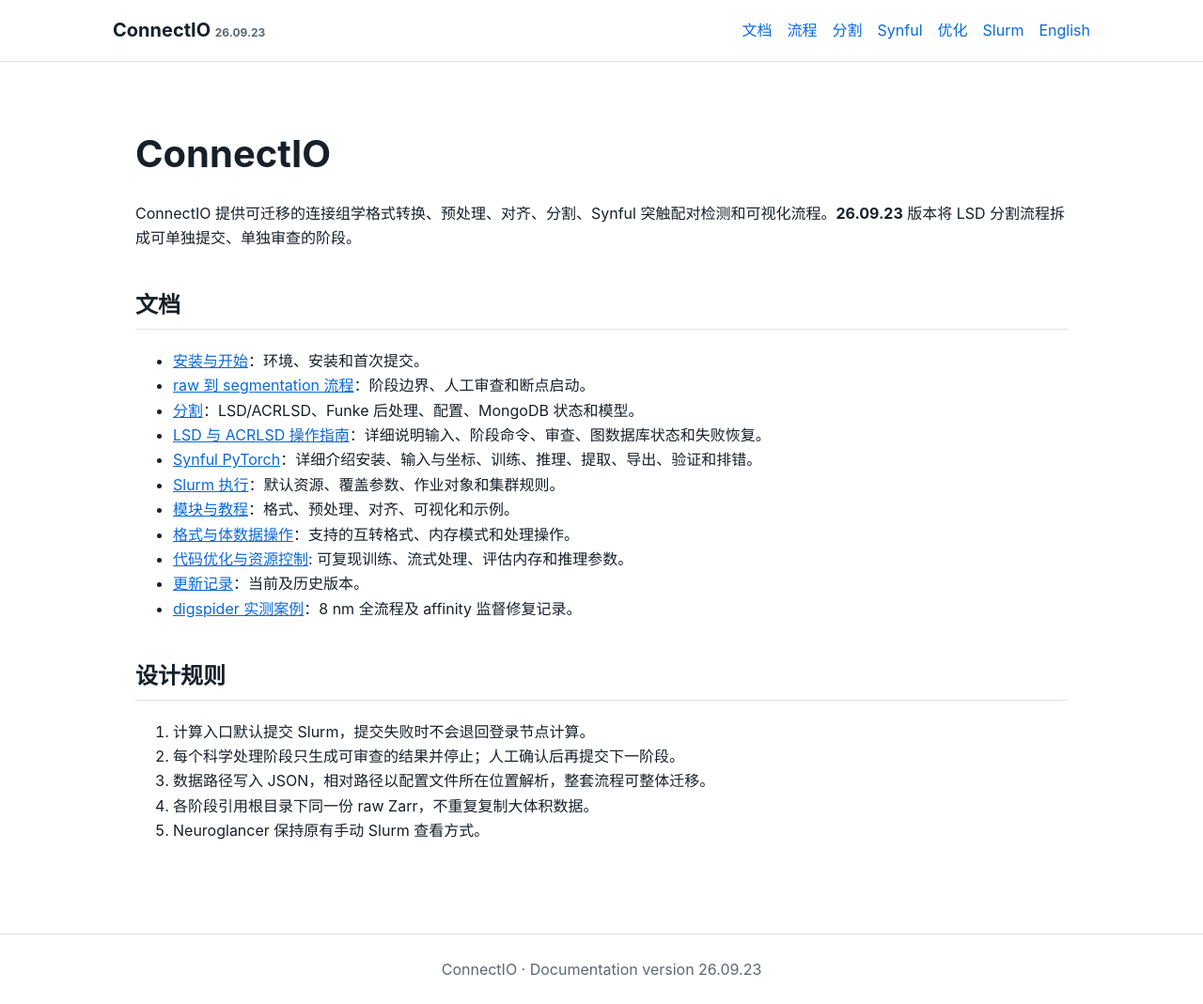
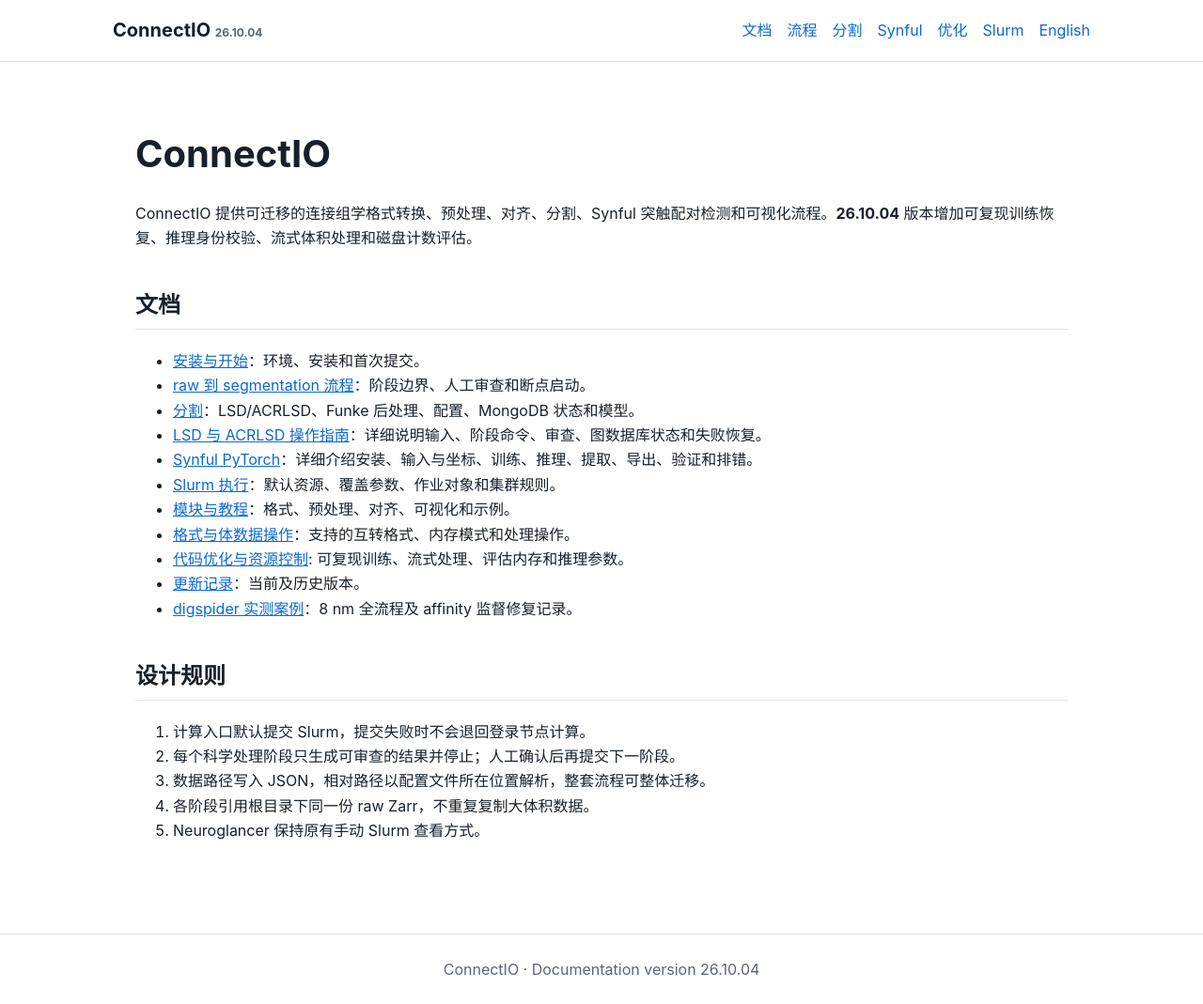
Before and after one commit to Happ1Hua/ConnectIO-docs, a Jekyll site: the page built from zh/index.md, in a window 1280 px wide and 1069 px high. Shown: the whole window at 94% size. Built offline with Jekyll 4.4.1, drawn with Linux system fonts in a browser that asks for light colours.

Commit message:
docs: update documentation version to 26.10.04

```diff
--- a/_layouts/default.html
+++ b/_layouts/default.html
@@ -9,7 +9,7 @@
 </head>
 <body>
   <header class="site-header">
-    <a class="brand" href="{{ '/' | relative_url }}">ConnectIO <small>26.09.23</small></a>
+    <a class="brand" href="{{ '/' | relative_url }}">ConnectIO <small>26.10.04</small></a>
     <nav>
       {% if page.lang == 'zh' %}
       <a href="{{ '/zh/' | relative_url }}">文档</a><a href="{{ '/zh/pipeline/' | relative_url }}">流程</a><a href="{{ '/zh/segmentation/' | relative_url }}">分割</a><a href="{{ '/zh/synful/' | relative_url }}">Synful</a><a href="{{ '/zh/optimization/' | relative_url }}">优化</a><a href="{{ '/zh/slurm/' | relative_url }}">Slurm</a><a href="{{ '/en/' | relative_url }}">English</a>
@@ -19,6 +19,6 @@
     </nav>
   </header>
   <main>{{ content }}</main>
-  <footer>ConnectIO · Documentation version 26.09.23</footer>
+  <footer>ConnectIO · Documentation version 26.10.04</footer>
 </body>
 </html>
--- a/zh/index.md
+++ b/zh/index.md
@@ -7,7 +7,7 @@ permalink: /zh/
 
 # ConnectIO
 
-ConnectIO 提供可迁移的连接组学格式转换、预处理、对齐、分割、Synful 突触配对检测和可视化流程。**26.09.23** 版本将 LSD 分割流程拆成可单独提交、单独审查的阶段。
+ConnectIO 提供可迁移的连接组学格式转换、预处理、对齐、分割、Synful 突触配对检测和可视化流程。**26.10.04** 版本增加可复现训练恢复、推理身份校验、流式体积处理和磁盘计数评估。
 
 ## 文档
 
```
Also changed, not shown: en/changelog.md (+1 -1 lines), en/index.md (+1 -1 lines), zh/changelog.md (+1 -1 lines), README.md.
